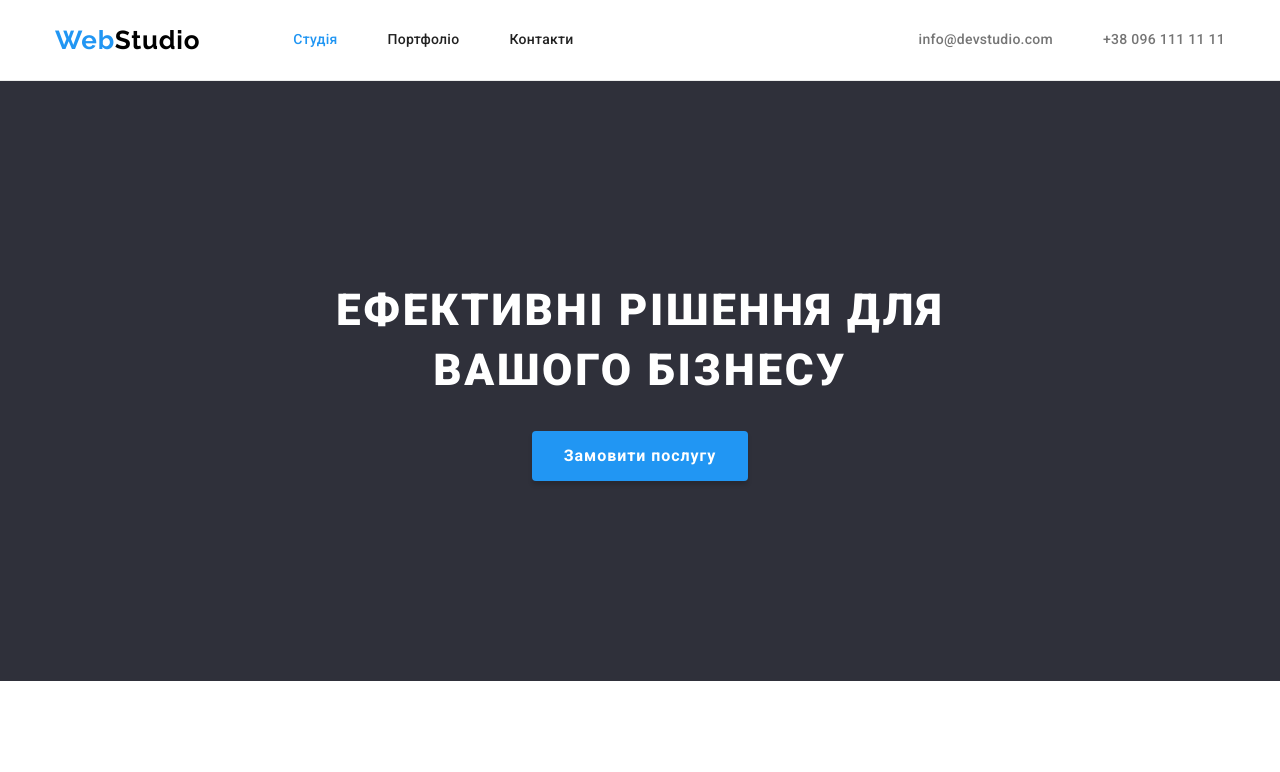
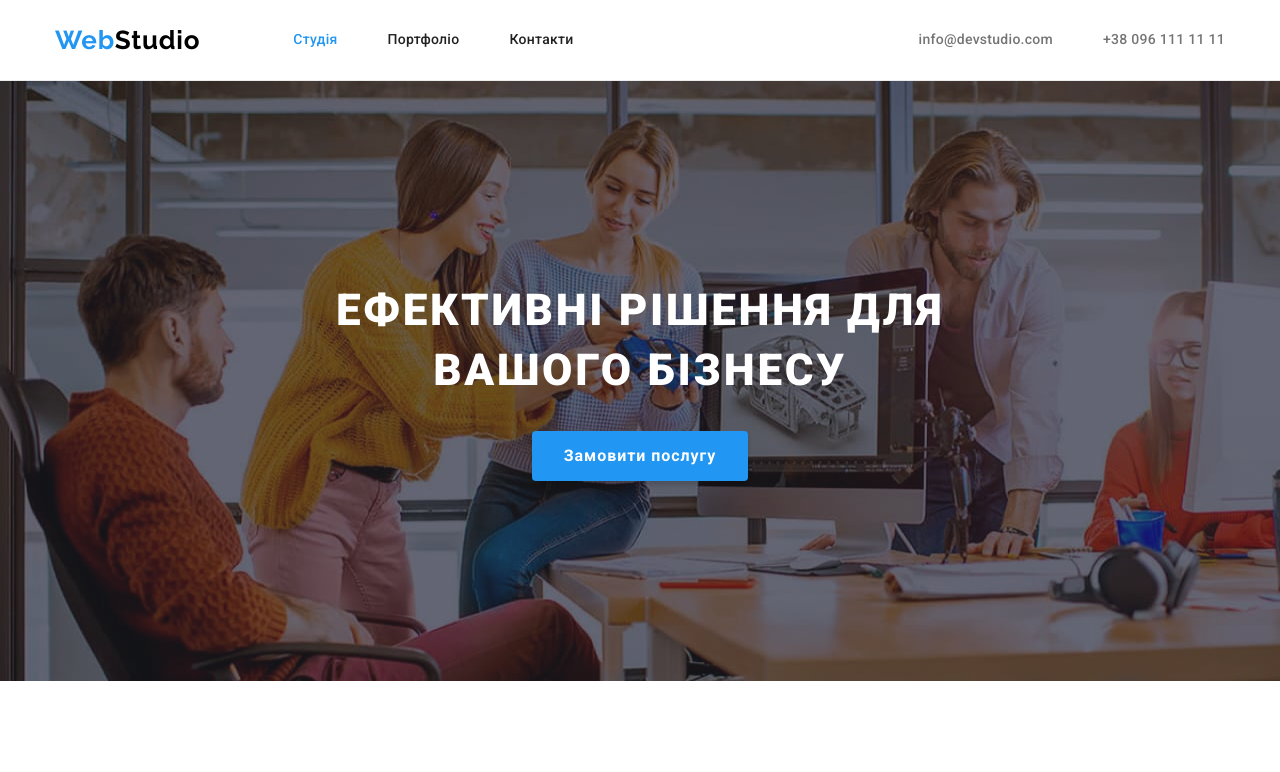
Before and after one commit to P-Burchenkov/goit-markup-hw-4, a plain HTML site: page index.html in a window 1280 px wide. Shown: the top 772 px of the page. Drawn offline with nearby package versions, Linux system fonts and the light colour scheme.

Commit message:
ready-banner

```diff
--- a/css/styles.css
+++ b/css/styles.css
@@ -175,6 +175,8 @@ body {
 
   text-align: center;
   background-color: var(--banner-background-color);
+  background-image: linear-gradient(to right, rgba(47, 48, 58, 0.4), rgba(47, 48, 58, 0.4)),
+    url(../images/banner.jpg);
 }
 
 .hero .title {
```
Also changed, not shown: images/banner.jpg (added).
